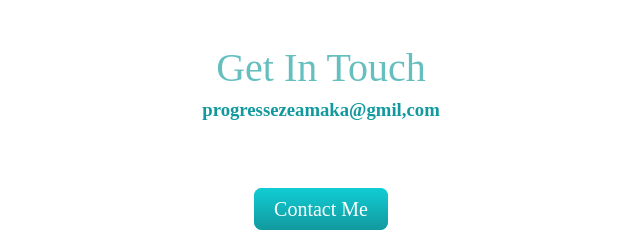
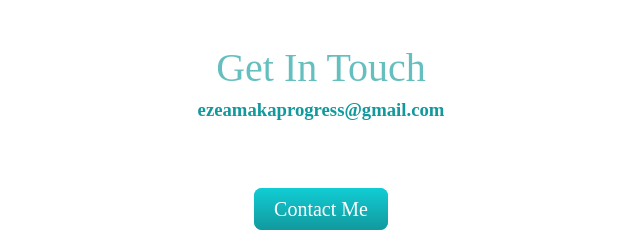
Before and after one commit to ProgressEze/CV2, a plain HTML site: page index.html in a window 1280 px wide. Shown: the part 2313-2553 px from the top of the page, 319-959 px from the left. Drawn offline with Linux system fonts and the light colour scheme.

Commit message:
Update index.html

```diff
--- a/index.html
+++ b/index.html
@@ -53,7 +53,7 @@
         <hr>
         <div class="contact-me">
           <h2 class="gmail">Get In Touch</h2>
-          <h3 class="eze">progressezeamaka@gmil,com</h3>
+          <h3 class="eze">ezeamakaprogress@gmail.com</h3>
 
           <a class="btn" href="">Contact Me</a>
         </div>
```
